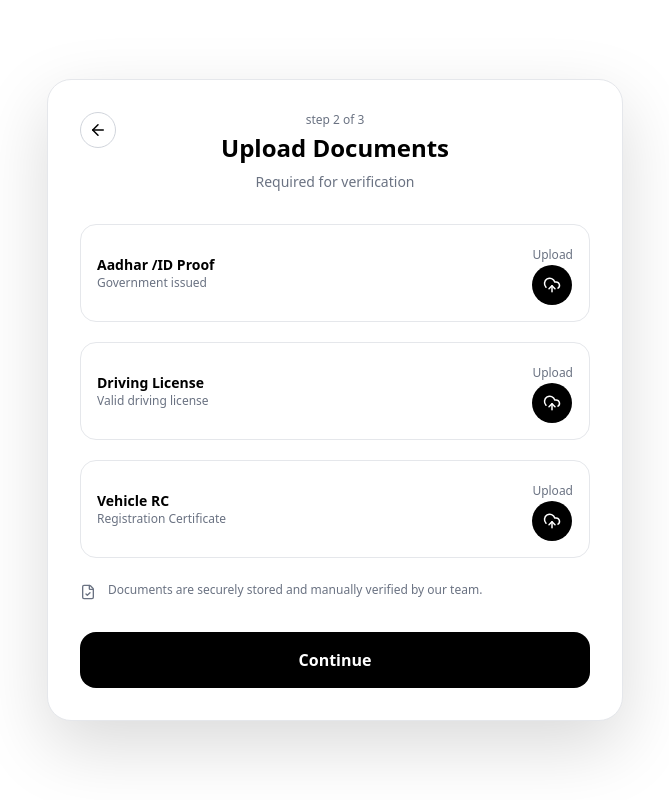
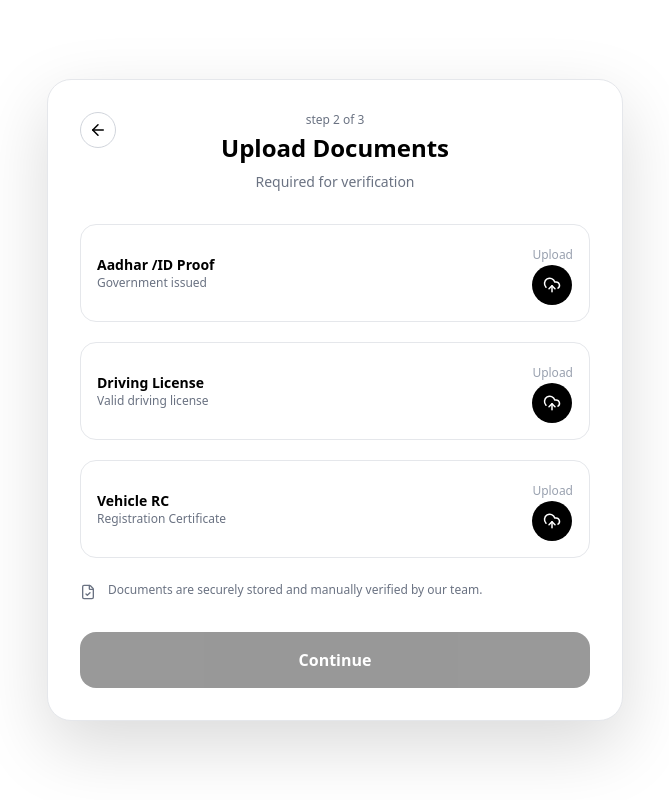
Before and after one commit to Akshavahora/ridex, a Next.js app: page /partner/onboarding/documents in a window 1280 px wide. Shown: the whole page, without its empty margins (305-974 px from the left). Built offline with nearby package versions, Linux system fonts and the light colour scheme; no server answers.

Commit message:
Enhance partner and documents pages to show the details in the frontend

```diff
--- a/src/app/api/partner/onboarding/bank/route.ts
+++ b/src/app/api/partner/onboarding/bank/route.ts
@@ -60,7 +60,8 @@ export async function POST(req: NextRequest) {
 
     await user.save();
 
-    return Response.json({ partnerBank }, { status: 201 });
+    return Response.json(
+      { partnerBank }, { status: 201 });
   } catch (error) {
     return Response.json(
       {
@@ -103,11 +104,11 @@ export async function GET(req: NextRequest) {
         {
           message: "Partner bank details not found",
         },
-        { status: 404 },
+        { status: 200 },
       );
     }
 
-    return Response.json({ partnerBank }, { status: 200 });
+    return Response.json({ mobileNumber:user.mobileNumber,partnerBank }, { status: 200 });
   } catch (error) {
     return Response.json(
       {
--- a/src/app/partner/onboarding/bank/page.tsx
+++ b/src/app/partner/onboarding/bank/page.tsx
@@ -1,6 +1,6 @@
 'use client'
 import axios from 'axios'
-import React, { useState } from 'react'
+import React, { useEffect, useState } from 'react'
 import { motion } from 'motion/react'
 import { ArrowLeft, Badge, BadgeCheck, CheckCircle, CircleDashed, CreditCard, Landmark, Phone } from 'lucide-react'
 import { useRouter } from 'next/navigation'
@@ -23,7 +23,7 @@ function page() {
     const isNamedValid=accountHolder.trim().length>=3
     const isAccountNumberValid=accountNumber.trim().length>=9
     const isIfscValid=IFSC_REGEX.test(sanitizedIfsc)
-    const isMobileValid=mobileNumber.trim().length===10
+    const isMobileValid=mobileNumber.trim().length==10
 
     const canSubmit=isNamedValid && isAccountNumberValid && isIfscValid && isMobileValid
 
@@ -49,7 +49,23 @@ function page() {
     }
 
 
+  useEffect(()=>{
+    const handleGetBank=async ()=>{
+        try{
+            const {data}=await axios.get("/api/partner/onboarding/bank")
+            console.log(data)
+            setAccountHolder(data.partnerBank.accountHolder)
+            setAccountNumber(data.partnerBank.accountNumber)
+            setIfsc(data.partnerBank.ifsc)
+            setMobileNumber(data.mobileNumber)
+            setupi(data.partnerBank.upi)
+        }catch (error:any){
+            console.log(error)
 
+        }
+    }
+    handleGetBank()
+  },[])
 
 
 
--- a/src/app/partner/onboarding/documents/page.tsx
+++ b/src/app/partner/onboarding/documents/page.tsx
@@ -54,6 +54,9 @@ function page() {
       [doc]: file
     }))
   }
+
+//TO visible the contiune button after all the documents uploaded
+  const isComplete = docs.aadhar && docs.license && docs.rc;
   return (
     <div className="min-h-screen bg-white flex items-center justify-center px-4 ">
       <motion.div
@@ -91,10 +94,15 @@ function page() {
                     <p className='text-xs text-gray-500'>Government issued</p>
                 </div>
 
+
+                    {docs.aadhar ?
+                    <span className='text-xs text-green-600'>Uploaded</span>
+                     :
                       <div>
-                    <span className='text-xs text-gray-500'>Upload</span>
+                     <span className='text-xs text-gray-400'>Upload</span>
                      <div className='w-10 h-10 rounded-full bg-black text-white flex-white flex items-center justify-center'><UploadCloud size={18}/></div>
-                </div>
+                     </div>}
+
 
                 <input type='file' hidden accept='image/*, .pdf'  onChange={(e) => handleImage("aadhar", e.target?.files?.[0] || null)}/>
 
@@ -112,10 +120,13 @@ function page() {
                     <p className='text-xs text-gray-500'>Valid driving license</p>
                 </div>
 
+                 {docs.license ?
+                    <span className='text-xs text-green-600'>Uploaded</span>
+                     :
                       <div>
-                    <span className='text-xs text-gray-500'>Upload</span>
+                     <span className='text-xs text-gray-400'>Upload</span>
                      <div className='w-10 h-10 rounded-full bg-black text-white flex-white flex items-center justify-center'><UploadCloud size={18}/></div>
-                </div>
+                     </div>}
 
                 <input type='file' hidden accept='image/*, .pdf'  onChange={(e) => handleImage("license", e.target?.files?.[0] || null)}/>
 
@@ -133,10 +144,13 @@ function page() {
                     <p className='text-xs text-gray-500'> Registration Certificate</p>
                 </div>
 
+                 {docs.rc ?
+                    <span className='text-xs text-green-600'>Uploaded</span>
+                     :
                       <div>
-                    <span className='text-xs text-gray-500'>Upload</span>
+                     <span className='text-xs text-gray-400'>Upload</span>
                      <div className='w-10 h-10 rounded-full bg-black text-white flex-white flex items-center justify-center'><UploadCloud size={18}/></div>
-                </div>
+                     </div>}
 
                 <input type='file' hidden accept='image/*, .pdf'  onChange={(e) => handleImage("rc", e.target?.files?.[0] || null)}/>
 
@@ -157,7 +171,7 @@ function page() {
         whileHover={{scale:1.02}}
         whileTap={{scale:0.97}}
         onClick={handleDocs}
-        disabled={loading}
+        disabled={!isComplete  || loading}
         className='mt-8 w-full h-14 rounded-2xl bg-black text-white font-semibold flex
         items-center justify-center gap-2 disabled:opacity-40 transition'>
 
```
Lines whose indentation alone changed are shown as unchanged.
